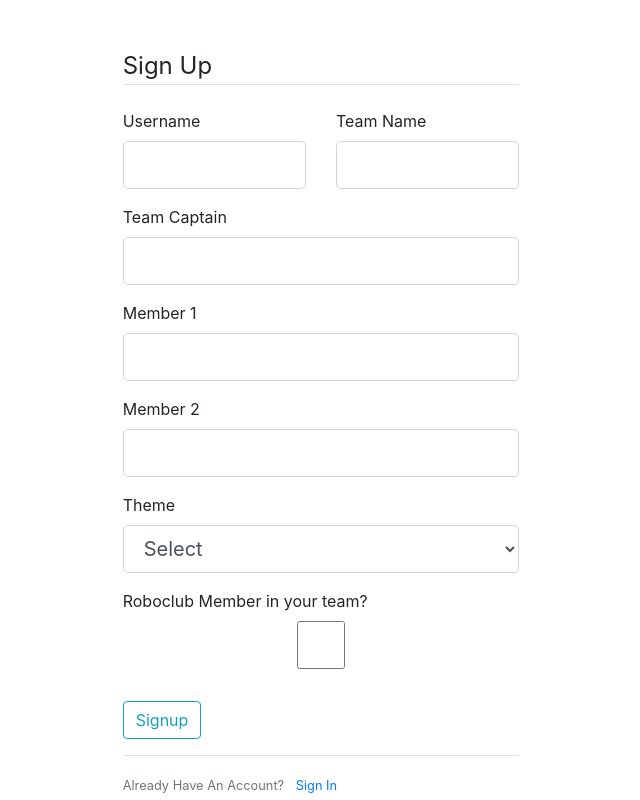
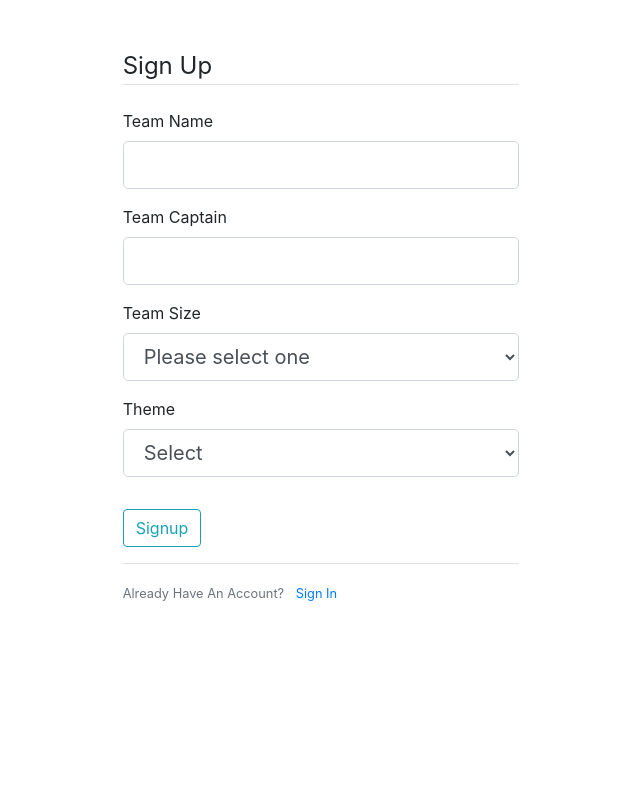
Before and after one commit to HashirGJ8842/RoboHack, a Flask app: page / in a window 1280 px wide. Shown: the whole page, without its empty margins (319-959 px from the left). Run offline with Flask 2, Linux system fonts and the light colour scheme; some libraries are stand-ins or nearby versions.

Commit message:
Updated Register Page

```diff
--- a/mainApp/forms.py
+++ b/mainApp/forms.py
@@ -4,12 +4,11 @@ from wtforms.validators import DataRequired, Length, Email, EqualTo
 
 
 class RegistrationForm(FlaskForm):
-    username = StringField('Username', validators=[DataRequired(), Length(min=2, max=20)])
     teamname = StringField('Team Name', validators=[DataRequired(), Length(min=2, max=20)])
     teamCaptain = StringField('Team Captain', validators=[DataRequired(), Length(min=2, max=20)])
+    teamSize = SelectField('Team Size', validators=[DataRequired()], choices=[('0', 'Please select one'), ('1', '1'), ('2', '2'), ('3', '3')])
     teamMember_1 = StringField('Member 1', validators=[Length(min=2, max=20)])
     teamMember_2 = StringField('Member 2', validators=[Length(min=2, max=20)])
     themes = SelectField('Theme', validators=[DataRequired()], choices=[('None', 'Select'), ('smart', 'Smart City/ Swachh Bharat'), ('sustain', 'Sustainable Development'), ('health', 'HealthCare and Biomedical Services'), ('security', "Security and Surveillance"), ('innovate', 'Student Innovation'), ('COVID', 'COVID-19 and Quarantine')])
     submit = SubmitField('Signup')
     recaptcha = RecaptchaField()
-    member = BooleanField('Roboclub Member in your team?', validators=[DataRequired()])
--- a/mainApp/templates/Register.html
+++ b/mainApp/templates/Register.html
@@ -1,4 +1,7 @@
 {% extends 'layout.html' %}
+
+{% block scripts %}
+{% endblock scripts %}
 
 {% block content %}
 <div class="container pt-5 col-lg-4 col-md-6 rounded">
@@ -7,27 +10,8 @@
             {{ form.hidden_tag() }}
             <fieldset class="form-group">
                 <legend class="border-bottom mb-4">Sign Up</legend>
-                <div class="row">
-                    <div class="col-sm">
-                        <div class="form-group">
-                            {{ form.username.label(class="form-control-label") }}
-
-                            {% if form.username.errors %}
-                                {{ form.username(class="form-control form-control-lg is-invalid") }}
-                                <div class="invalid-feedback">
-                                    {% for error in form.username.errors %}
-                                        <span>{{ error }}</span>
-                                    {% endfor %}
-                                </div>
-                            {% else %}
-                                {{ form.username(class="form-control form-control-lg") }}
-                            {% endif %}
-                        </div>
-                    </div>
-                    <div class="col-sm">
                         <div class="form-group">
                             {{ form.teamname.label(class="form-control-label") }}
-
                             {% if form.teamname.errors %}
                                 {{ form.teamname(class="form-control form-control-lg is-invalid") }}
                                 <div class="invalid-feedback">
@@ -39,11 +23,8 @@
                                 {{ form.teamname(class="form-control form-control-lg") }}
                             {% endif %}
                         </div>
-                    </div>
-                </div>
                 <div class="form-group">
                     {{ form.teamCaptain.label(class="form-control-label") }}
-
                     {% if form.teamCaptain.errors %}
                         {{ form.teamCaptain(class="form-control form-control-lg is-invalid") }}
                         <div class="invalid-feedback">
@@ -56,6 +37,19 @@
                     {% endif %}
                 </div>
                 <div class="form-group">
+                            {{ form.teamSize.label(class="form-control-label") }}
+                            {% if form.teamSize.errors %}
+                                {{ form.teamSize(class="form-control form-control-lg is-invalid", id="teamSize") }}
+                                <div class="invalid-feedback">
+                                    {% for error in form.teamSize.errors %}
+                                        <span>{{ error }}</span>
+                                    {% endfor %}
+                                </div>
+                            {% else %}
+                    {{ form.teamSize(class="form-control form-control-lg", id="teamSize") }}
+                    {% endif %}
+                </div>
+                <div class="form-group" id="team1">
                     {{ form.teamMember_1.label(class="form-control-label") }}
                     {% if form.teamMember_1.errors %}
                         {{ form.teamMember_1(class="form-control form-control-lg is-invalid") }}
@@ -68,7 +62,7 @@
                         {{ form.teamMember_1(class="form-control form-control-lg") }}
                     {% endif %}
                 </div>
-                <div class="form-group">
+                <div class="form-group" id="team2">
                     {{ form.teamMember_2.label(class="form-control-label") }}
                     {% if form.teamMember_2.errors %}
                         {{ form.teamMember_2(class="form-control form-control-lg is-invalid") }}
@@ -95,19 +89,6 @@
                     {% endif %}
                 </div>
                 <div class="form-group">
-                    {{ form.member.label(class="form-control-label") }}
-                    {% if form.member.errors %}
-                        {{ form.member(class="form-control form-control-lg is-invalid") }}
-                        <div class="invalid-feedback">
-                            {% for error in form.member.errors %}
-                                <span>{{ error }}</span>
-                            {% endfor %}
-                        </div>
-                    {% else %}
-                        {{ form.member(class="form-control form-control-lg") }}
-                    {% endif %}
-                </div>
-                <div class="form-group">
                         {{ form.recaptcha(class="form-control form-control-lg") }}
                 </div>
             </fieldset>
@@ -122,4 +103,4 @@
         </small>
     </div>
 </div>
-{% endblock %}
+{% endblock content%}
--- a/mainApp/templates/layout.html
+++ b/mainApp/templates/layout.html
@@ -4,7 +4,6 @@
     <!-- Required meta tags -->
     <meta charset="utf-8">
     <meta name="viewport" content="width=device-width, initial-scale=1, shrink-to-fit=no">
-
     <!-- Bootstrap CSS -->
     <link rel="stylesheet" href="https://stackpath.bootstrapcdn.com/bootstrap/4.4.1/css/bootstrap.min.css" integrity="sha384-Vkoo8x4CGsO3+Hhxv8T/Q5PaXtkKtu6ug5TOeNV6gBiFeWPGFN9MuhOf23Q9Ifjh" crossorigin="anonymous">
     {% if title %}
@@ -12,6 +11,8 @@
     {% else %}
       <title>RoboHack</title>
     {% endif %}
+    {% block scripts %}
+    {% endblock scripts %}
   </head>
   <body>
     {% block content %}
@@ -22,5 +23,48 @@
     <script src="https://code.jquery.com/jquery-3.4.1.slim.min.js" integrity="sha384-J6qa4849blE2+poT4WnyKhv5vZF5SrPo0iEjwBvKU7imGFAV0wwj1yYfoRSJoZ+n" crossorigin="anonymous"></script>
     <script src="https://cdn.jsdelivr.net/npm/popper.js@1.16.0/dist/umd/popper.min.js" integrity="sha384-Q6E9RHvbIyZFJoft+2mJbHaEWldlvI9IOYy5n3zV9zzTtmI3UksdQRVvoxMfooAo" crossorigin="anonymous"></script>
     <script src="https://stackpath.bootstrapcdn.com/bootstrap/4.4.1/js/bootstrap.min.js" integrity="sha384-wfSDF2E50Y2D1uUdj0O3uMBJnjuUD4Ih7YwaYd1iqfktj0Uod8GCExl3Og8ifwB6" crossorigin="anonymous"></script>
+    <script type="text/javascript">
+        document.addEventListener('DOMContentLoaded', () => {
+    console.log("Hi there")
+    const t1 = document.querySelector('#team1')
+    const t2 = document.querySelector('#team2')
+
+    t1.style.display = "none"
+    t2.style.display = "none"
+
+    document.addEventListener('click',event => {
+
+        if (event.target.id === "teamSize"){
+            loadTemplate()
+        }
+        if (event.target.id === "submit"){
+            destruction()
+        }
+    });
+
+
+    function loadTemplate(){
+
+        const size = document.querySelector('#teamSize').value
+        console.log(size)
+        if (size == 1){
+            t1.style.display = "none"
+            t2.style.display = "none"
+        }
+        else if(size == 2){
+            t1.style.display = "block"
+            t2.style.display = "none"
+        }
+        else if(size == 3){
+            t1.style.display = "block"
+            t2.style.display = "block"
+        }
+    }
+    function destruction(){
+        t1.parentNode.removeChild(t1)
+        t2.parentNode.removeChild(t2)
+    }
+});
+    </script>
   </body>
 </html>
```
Also changed, not shown: mainApp/static/register.js (added, +44 -0 lines).
